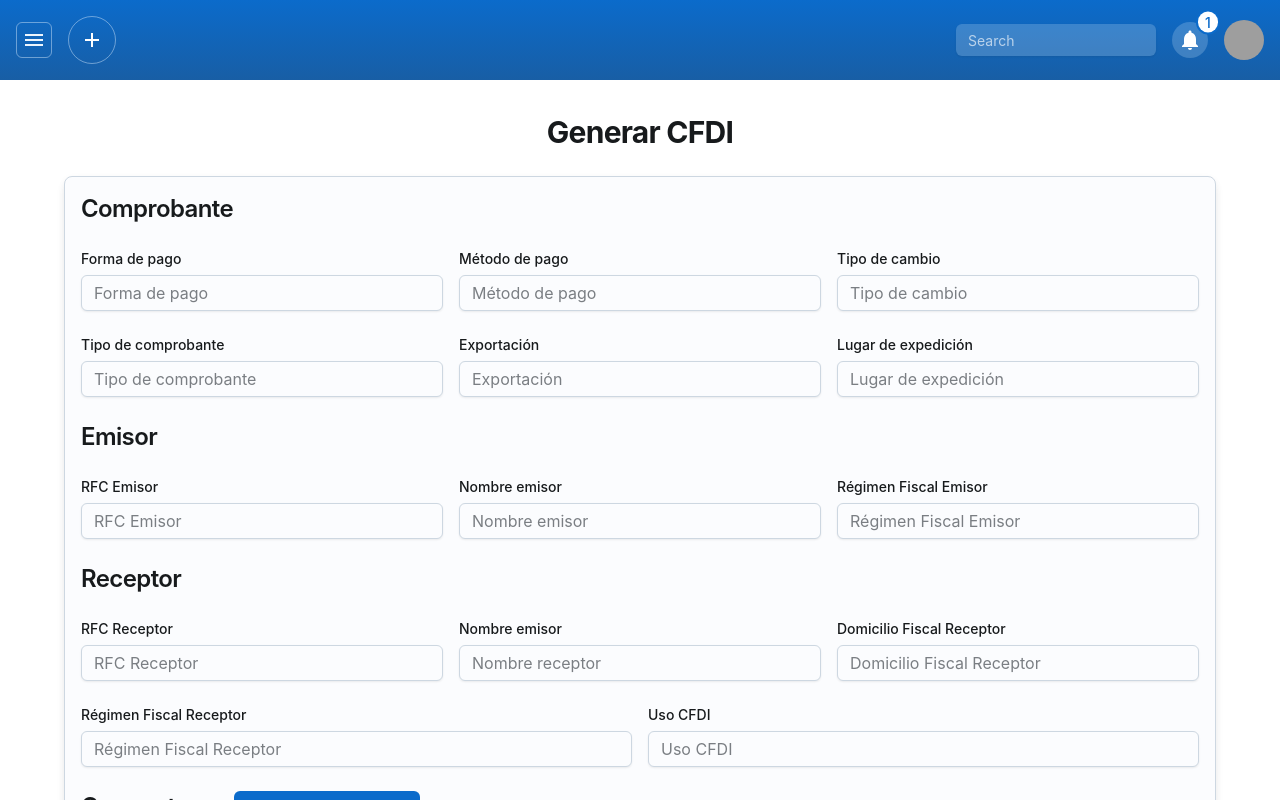
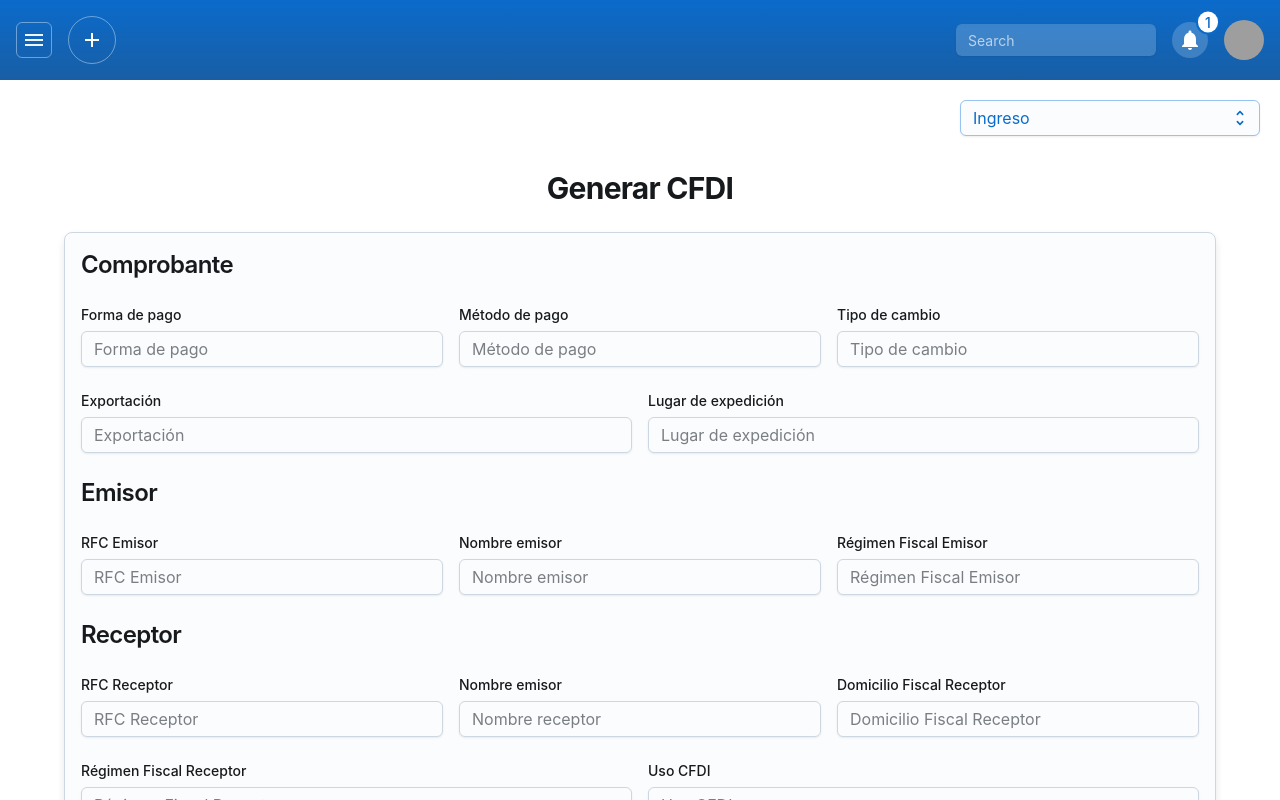
Before and after one commit to 123-edwin/CRM, a React app: page /CRM/factura in a window 1280 px wide. Shown: the top 800 px of the page. Built offline with nearby package versions, Linux system fonts and the light colour scheme; grey boxes are pictures that could not be loaded; the HTML template or start-up script is replaced by a standard one.

Commit message:
Correción bill

```diff
--- a/src/components/Rutas/Rutas.jsx
+++ b/src/components/Rutas/Rutas.jsx
@@ -2,22 +2,15 @@
 import { Client } from '@p/Client/Client';
 import { MultiSectionForm } from '@p/Client/MultiSectionForm';
 import { ImportacionCliente } from '@p/Client/ImportacionCliente';
-
-import BillForm from '@p/Bill/BillForm';
+import {Bill} from '@p/Bill/Bill';
 import { Tabla } from '@p/Tablero/Tabla';
-
 import { Miperfil } from '@p/Perfil/Miperfil';
 import { EditarPerfil } from '@p/Perfil/EditarPerfil';
-
 import { Tarea } from '@p/Tareas/Tarea';
-
 import { Contrato } from '@p/Contratos/Contrato';
 import { NuevoContrato } from '@p/Contratos/NuevoContrato';
-
-
 import { Proyecto } from '@p/Proyectos/Proyecto';
 import { NuevoProyecto } from '@p/Proyectos/NuevoProyecto';
-
 import { ContactosActivos } from '@p/Client/ContactosActivos';
 
 
@@ -30,7 +23,7 @@
             <Route path="/table" component={Tabla} />
             <Route path="/perfil" component={Miperfil} />
             <Route path="/importacion" component={ImportacionCliente} />
-            <Route path="/factura" component={BillForm} />
+            <Route path="/factura" component={Bill} />
             <Route path="/editarp" component={EditarPerfil} />
             <Route path="/tareass" component={Tarea} />
             <Route path="/contratoss" component={Contrato} />
--- /dev/null
+++ b/src/pages/Bill/Bill.jsx
@@ -0,0 +1,34 @@
+import { useState } from "react"
+import BillForm from "@p/Bill/BillForm";
+import Select from "@mui/joy/Select";
+import Option from "@mui/joy/Option";
+
+export function Bill() {
+    const [activeTab, setActiveTab] = useState("I");
+
+
+    return (
+        <>
+        <section style={{ display: "flex", justifyContent: "end", alignItems: "center", marginTop: 20, marginRight: 20 }}>
+            <Select name="tipo" id="tipo" color="primary"
+                sx={{ width: 300 }}
+                size="md"
+                variant="outlined" value={activeTab} onChange={(_, value) => {setActiveTab(value)}}>
+                <Option value="I">Ingreso</Option>
+                <Option value="P">Pago</Option>
+            </Select>
+        </section>
+
+            {activeTab === "I" && (
+                <BillForm tipo='I' />
+            )}
+
+            {activeTab === "P" && (
+                <div>
+                    <h1>Tipo 2</h1>
+                    {/* Aquí puedes agregar el contenido específico para Tipo 2 */}
+                </div>
+            )}
+        </>
+    )
+}
--- a/src/pages/Bill/BillForm.jsx
+++ b/src/pages/Bill/BillForm.jsx
@@ -1,4 +1,4 @@
-
+import PropTypes from 'prop-types';
 import Typography from '@mui/joy/Typography';
 import Card from '@mui/joy/Card';
 import Box from '@mui/joy/Box';
@@ -11,7 +11,7 @@
 
 import { useState } from "react";
 
-function BillForm() {
+function BillForm({ tipo }) {
   // Estados para datos generales
   const [emisor, setEmisor] = useState({ rfc: "", nombre: "", regimen: "" });
   const [receptor, setReceptor] = useState({
@@ -25,7 +25,7 @@
     formaPago: "",
     metodoPago: "",
     tipoCambio: "",
-    tipoDeComprobante: "",
+    tipoDeComprobante: tipo,
     exportacion: "",
     lugarExpedicion: "",
   });
@@ -169,10 +169,10 @@
     <>
 
       <Box sx={{ display: 'flex', justifyContent: 'center', mt: 2 }}>
-  <Typography level="h2" sx={{mt:2}}>Generar CFDI</Typography>{/*TITULO*/}
+        <Typography level="h2" sx={{ mt: 2 }}>Generar CFDI</Typography>{/*TITULO*/}
       </Box>
 
-<Card sx={{width:'90%', mx: 'auto', p: 2, borderRadius: 'md', boxShadow: 'md', overflowX: 'auto', mt: 3 }}>
+      <Card sx={{ width: '90%', mx: 'auto', p: 2, borderRadius: 'md', boxShadow: 'md', overflowX: 'auto', mt: 3 }}>
 
         <div>
 
@@ -180,7 +180,7 @@
 
             <Typography level="h3">Comprobante</Typography>
 
-        <br/>
+            <br />
 
             <Box sx={{ display: 'flex', gap: 2 }}>
 
@@ -188,48 +188,41 @@
                 <FormLabel>Forma de pago</FormLabel>
                 <Input type="text" placeholder="Forma de pago" value={comprobante.formaPago}
                   onChange={(e) =>
-            setComprobante({ ...comprobante, formaPago: e.target.value })}/>
+                    setComprobante({ ...comprobante, formaPago: e.target.value })} />
               </FormControl>
 
               <FormControl sx={{ flex: 1 }}>
                 <FormLabel>Método de pago</FormLabel>
                 <Input type="text" placeholder="Método de pago" value={comprobante.metodoPago}
                   onChange={(e) =>
-            setComprobante({ ...comprobante, metodoPago: e.target.value })}/>
+                    setComprobante({ ...comprobante, metodoPago: e.target.value })} />
               </FormControl>
 
               <FormControl sx={{ flex: 1 }}>
                 <FormLabel>Tipo de cambio</FormLabel>
                 <Input type="text" placeholder="Tipo de cambio" value={comprobante.tipoCambio}
                   onChange={(e) =>
-            setComprobante({ ...comprobante, tipoCambio: e.target.value })}/>
+                    setComprobante({ ...comprobante, tipoCambio: e.target.value })} />
               </FormControl>
 
             </Box>
 
-        <br/>
+            <br />
 
             <Box sx={{ display: 'flex', gap: 2 }}>
-
-          <FormControl sx={{ flex: 1 }}>
-            <FormLabel>Tipo de comprobante</FormLabel>
-            <Input type="text" placeholder="Tipo de comprobante" value={comprobante.tipoDeComprobante}
-            onChange={(e) =>
-            setComprobante({ ...comprobante, tipoDeComprobante: e.target.value })}/>
-          </FormControl>
 
               <FormControl sx={{ flex: 1 }}>
                 <FormLabel>Exportación</FormLabel>
                 <Input type="text" placeholder="Exportación" value={comprobante.exportacion}
                   onChange={(e) =>
-            setComprobante({ ...comprobante, exportacion: e.target.value })}/>
+                    setComprobante({ ...comprobante, exportacion: e.target.value })} />
               </FormControl>
 
               <FormControl sx={{ flex: 1 }}>
                 <FormLabel>Lugar de expedición</FormLabel>
                 <Input type="text" placeholder="Lugar de expedición" value={comprobante.lugarExpedicion}
                   onChange={(e) =>
-            setComprobante({ ...comprobante, lugarExpedicion: e.target.value })}/>
+                    setComprobante({ ...comprobante, lugarExpedicion: e.target.value })} />
               </FormControl>
 
             </Box>
@@ -246,21 +239,21 @@
                 <FormLabel>RFC Emisor</FormLabel>
                 <Input type="text" placeholder="RFC Emisor" value={emisor.rfc}
                   onChange={(e) =>
-            setEmisor({ ...emisor, rfc: e.target.value })}/>
+                    setEmisor({ ...emisor, rfc: e.target.value })} />
               </FormControl>
 
               <FormControl sx={{ flex: 1 }}>
                 <FormLabel>Nombre emisor</FormLabel>
                 <Input type="text" placeholder="Nombre emisor" value={emisor.nombre}
                   onChange={(e) =>
-            setEmisor({ ...emisor, nombre: e.target.value })}/>
+                    setEmisor({ ...emisor, nombre: e.target.value })} />
               </FormControl>
 
               <FormControl sx={{ flex: 1 }}>
                 <FormLabel>Régimen Fiscal Emisor</FormLabel>
                 <Input type="text" placeholder="Régimen Fiscal Emisor" value={emisor.regimen}
                   onChange={(e) =>
-            setEmisor({ ...emisor, regimen: e.target.value })}/>
+                    setEmisor({ ...emisor, regimen: e.target.value })} />
               </FormControl>
 
             </Box>
@@ -277,21 +270,21 @@
                 <FormLabel>RFC Receptor</FormLabel>
                 <Input type="text" placeholder="RFC Receptor" value={receptor.rfc}
                   onChange={(e) =>
-            setReceptor({ ...receptor, rfc: e.target.value })}/>
+                    setReceptor({ ...receptor, rfc: e.target.value })} />
               </FormControl>
 
               <FormControl sx={{ flex: 1 }}>
                 <FormLabel>Nombre emisor</FormLabel>
                 <Input type="text" placeholder="Nombre receptor" value={receptor.nombre}
                   onChange={(e) =>
-            setReceptor({ ...receptor, nombre: e.target.value })}/>
+                    setReceptor({ ...receptor, nombre: e.target.value })} />
               </FormControl>
 
               <FormControl sx={{ flex: 1 }}>
                 <FormLabel>Domicilio Fiscal Receptor</FormLabel>
                 <Input type="text" placeholder="Domicilio Fiscal Receptor" value={receptor.domicilio}
                   onChange={(e) =>
-            setReceptor({ ...receptor, domicilio: e.target.value })}/>
+                    setReceptor({ ...receptor, domicilio: e.target.value })} />
               </FormControl>
 
             </Box>
@@ -304,14 +297,14 @@
                 <FormLabel>Régimen Fiscal Receptor</FormLabel>
                 <Input type="text" placeholder="Régimen Fiscal Receptor" value={receptor.regimen}
                   onChange={(e) =>
-            setReceptor({ ...receptor, regimen: e.target.value })}/>
+                    setReceptor({ ...receptor, regimen: e.target.value })} />
               </FormControl>
 
               <FormControl sx={{ flex: 1 }}>
                 <FormLabel>Uso CFDI</FormLabel>
                 <Input type="text" placeholder="Uso CFDI" value={receptor.usoCFDI}
                   onChange={(e) =>
-            setReceptor({ ...receptor, usoCFDI: e.target.value })}/>
+                    setReceptor({ ...receptor, usoCFDI: e.target.value })} />
               </FormControl>
 
             </Box>
@@ -323,7 +316,7 @@
 
               <br />
 
-        <Button startDecorator={<Add />}type="button" onClick={agregarConcepto}>Agregar concepto</Button>
+              <Button startDecorator={<Add />} type="button" onClick={agregarConcepto}>Agregar concepto</Button>
 
             </Box>
 
@@ -345,7 +338,8 @@
                       onChange={(e) => {
                         const nuevosConceptos = [...conceptos];
                         nuevosConceptos[index].claveProdServ = e.target.value;
-                setConceptos(nuevosConceptos);}}/>
+                        setConceptos(nuevosConceptos);
+                      }} />
                   </FormControl>
 
                   <FormControl sx={{ flex: 1 }}>
@@ -354,7 +348,8 @@
                       onChange={(e) => {
                         const nuevosConceptos = [...conceptos];
                         nuevosConceptos[index].claveUnidad = e.target.value;
-                setConceptos(nuevosConceptos);}}/>
+                        setConceptos(nuevosConceptos);
+                      }} />
                   </FormControl>
 
                   <FormControl sx={{ flex: 1 }}>
@@ -363,7 +358,8 @@
                       onChange={(e) => {
                         const nuevosConceptos = [...conceptos];
                         nuevosConceptos[index].descripcion = e.target.value;
-                setConceptos(nuevosConceptos);}}/>
+                        setConceptos(nuevosConceptos);
+                      }} />
                   </FormControl>
 
                 </Box>
@@ -378,7 +374,8 @@
                       onChange={(e) => {
                         const nuevosConceptos = [...conceptos];
                         nuevosConceptos[index].cantidad = e.target.value;
-                setConceptos(nuevosConceptos);}}/>
+                        setConceptos(nuevosConceptos);
+                      }} />
                   </FormControl>
 
                   <FormControl sx={{ flex: 1 }}>
@@ -387,7 +384,8 @@
                       onChange={(e) => {
                         const nuevosConceptos = [...conceptos];
                         nuevosConceptos[index].valorUnitario = e.target.value;
-                setConceptos(nuevosConceptos);}}/>
+                        setConceptos(nuevosConceptos);
+                      }} />
                   </FormControl>
 
                   <FormControl sx={{ flex: 1 }}>
@@ -396,7 +394,8 @@
                       onChange={(e) => {
                         const nuevosConceptos = [...conceptos];
                         nuevosConceptos[index].descuento = e.target.value;
-                setConceptos(nuevosConceptos);}}/>
+                        setConceptos(nuevosConceptos);
+                      }} />
                   </FormControl>
 
                 </Box>
@@ -407,7 +406,7 @@
 
             <br />
 
-      <Button endDecorator={<KeyboardArrowRight />} color="success"type="submit">
+            <Button endDecorator={<KeyboardArrowRight />} color="success" type="submit">
               Generar XML
             </Button>
             <br />
@@ -431,4 +430,7 @@
   );
 }
 
+BillForm.propTypes = {
+  tipo: PropTypes.oneOf(['I', 'P']).isRequired,
+};
 export default BillForm;
```
Also changed, not shown: src/pages/Bill/BillFormC.jsx (added, +10 -0 lines). Lines whose indentation alone changed are shown as unchanged.
